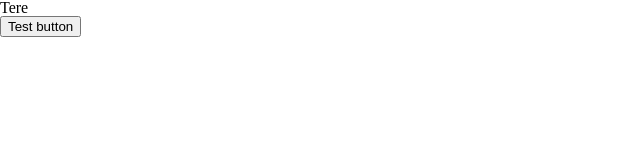
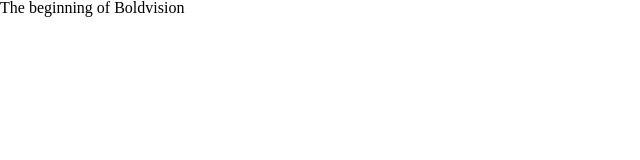
Before and after one commit to boldvision-ou/boldvision-ou.github.io, a plain HTML site: page index.html in a window 1280 px wide. Shown: the whole page, without its empty margins (0-640 px from the left). Drawn offline with Linux system fonts and the light colour scheme.

Commit message:
Changed title

```diff
--- a/index.html
+++ b/index.html
@@ -8,7 +8,6 @@
     <title>Test</title>
 </head>
 <body>
-    <h1>Tere</h1>
-    <button>Test button</button>
+    <h1>The beginning of Boldvision</h1>
 </body>
 </html>
```
